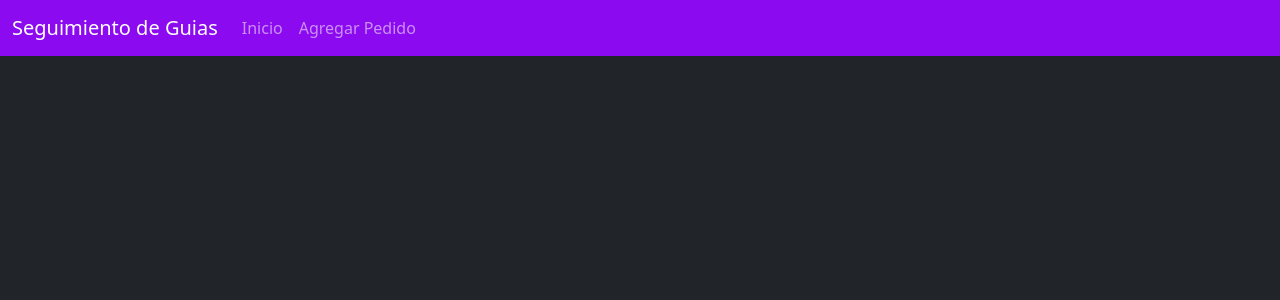
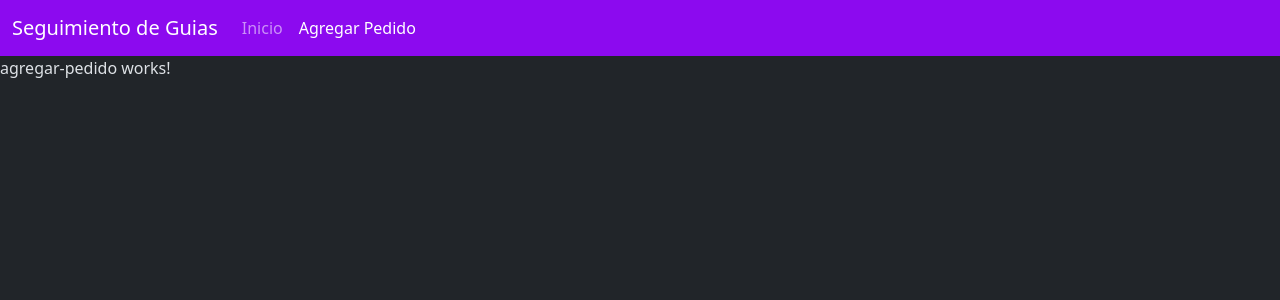
Before and after one commit to carlosninacio/seguimiento-guias-angular-spring-ai, an Angular app in the folder frontend-angular/: page /agregar-pedido in a window 1280 px wide. Before the commit this address led to /. Shown: the top 300 px of the page. Built offline with nearby package versions, Linux system fonts and the light colour scheme.

Commit message:
Se crea el componente agregar pedido, se crea su ruta y se agrega a la navbar

```diff
--- /dev/null
+++ b/frontend-angular/src/app/agregar-pedido/agregar-pedido.html
@@ -0,0 +1 @@
+<p>agregar-pedido works!</p>
--- a/frontend-angular/src/app/app.html
+++ b/frontend-angular/src/app/app.html
@@ -12,7 +12,7 @@
           <a class="nav-link" aria-current="page" routerLink="pedidos" routerLinkActive="active">Inicio</a>
         </li>
         <li class="nav-item">
-          <a class="nav-link" href="/agregar-pedido">Agregar Pedido</a>
+          <a class="nav-link" routerLink="agregar-pedido" routerLinkActive="active">Agregar Pedido</a>
         </li>
       </ul>
     </div>
--- a/frontend-angular/src/app/app.routes.ts
+++ b/frontend-angular/src/app/app.routes.ts
@@ -1,7 +1,9 @@
 import { Routes } from '@angular/router';
 import { PedidoLista } from './pedido-lista/pedido-lista';
+import { AgregarPedido } from './agregar-pedido/agregar-pedido';
 
 export const routes: Routes = [
     {path: 'pedidos', component: PedidoLista},
-    {path: '', redirectTo:'pedidos', pathMatch: 'full'}
+    {path: '', redirectTo:'pedidos', pathMatch: 'full'},
+    {path: 'agregar-pedido', component: AgregarPedido}
 ];
```
Also changed, not shown: frontend-angular/src/app/agregar-pedido/agregar-pedido.ts (added, +10 -0 lines).
